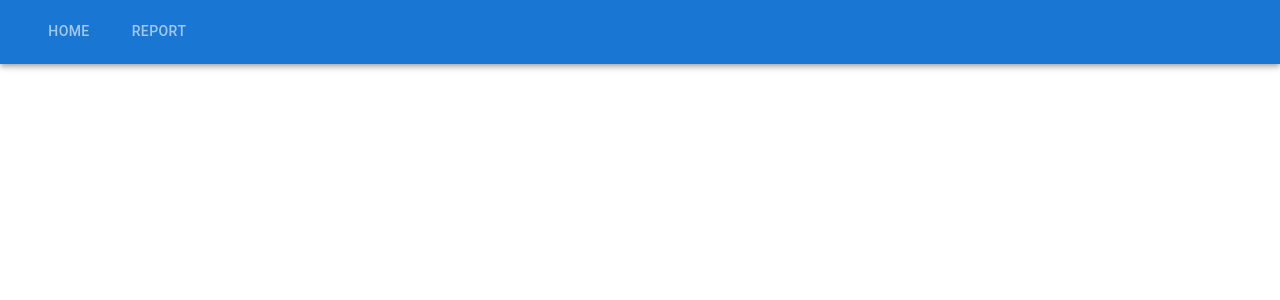
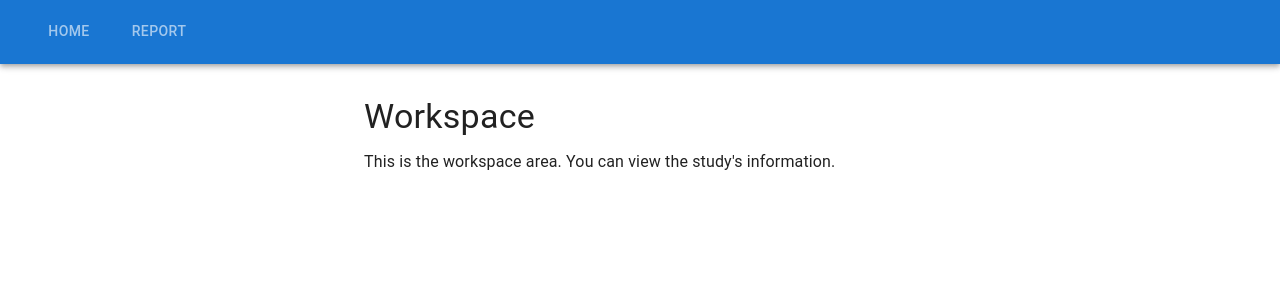
Before and after one commit to pdfusion/PDFusion_UI, a React (Vite) app: page /workspace in a window 1280 px wide. Before the commit this address had no page. Shown: the top 300 px of the page. Built offline with nearby package versions, Linux system fonts and the light colour scheme.

Commit message:
Add workspace route

```diff
--- a/src/App.tsx
+++ b/src/App.tsx
@@ -1,14 +1,34 @@
 import React from 'react';
-import { ThemeProvider, createTheme, CssBaseline, Container, AppBar, Toolbar, Tabs, Tab } from '@mui/material';
-import { BrowserRouter as Router, Routes, Route, useNavigate, useLocation } from 'react-router-dom';
+import {
+  ThemeProvider,
+  createTheme,
+  CssBaseline,
+  Container,
+  AppBar,
+  Toolbar,
+  Tabs,
+  Tab,
+} from '@mui/material';
+import {
+  BrowserRouter as Router,
+  Routes,
+  Route,
+  useNavigate,
+  useLocation,
+} from 'react-router-dom';
 import Questionnaire from './Components/Questionnaire';
 import Report from './Components/Report';
+import Workspace from './Components/Workspace';
 
 const theme = createTheme();
 
 const NavTabs: React.FC = () => {
   const navigate = useNavigate();
   const location = useLocation();
+
+  // Only highlight tabs that are in the nav bar
+  const tabPaths = ['/', '/report'];
+  const currentTab = tabPaths.includes(location.pathname) ? location.pathname : false;
 
   const handleChange = (event: React.SyntheticEvent, newValue: string) => {
     navigate(newValue);
@@ -17,7 +37,7 @@ const NavTabs: React.FC = () => {
   return (
     <AppBar position="static">
       <Toolbar>
-        <Tabs value={location.pathname} onChange={handleChange} textColor="inherit" indicatorColor="secondary">
+        <Tabs value={currentTab} onChange={handleChange} textColor="inherit" indicatorColor="secondary">
           <Tab label="Home" value="/" />
           <Tab label="Report" value="/report" />
         </Tabs>
@@ -36,6 +56,7 @@ const App: React.FC = () => {
           <Routes>
             <Route path="/" element={<Questionnaire />} />
             <Route path="/report" element={<Report />} />
+            <Route path="/workspace" element={<Workspace />} />
           </Routes>
         </Container>
       </Router>
--- /dev/null
+++ b/src/Components/Workspace.tsx
@@ -0,0 +1,17 @@
+import React from 'react';
+import { Typography } from '@mui/material';
+
+const Workspace: React.FC = () => {
+  return (
+    <div>
+      <Typography variant="h4" gutterBottom>
+        Workspace
+      </Typography>
+      <Typography>
+        This is the workspace area. You can view the study's information.
+      </Typography>
+    </div>
+  );
+};
+
+export default Workspace;
```
